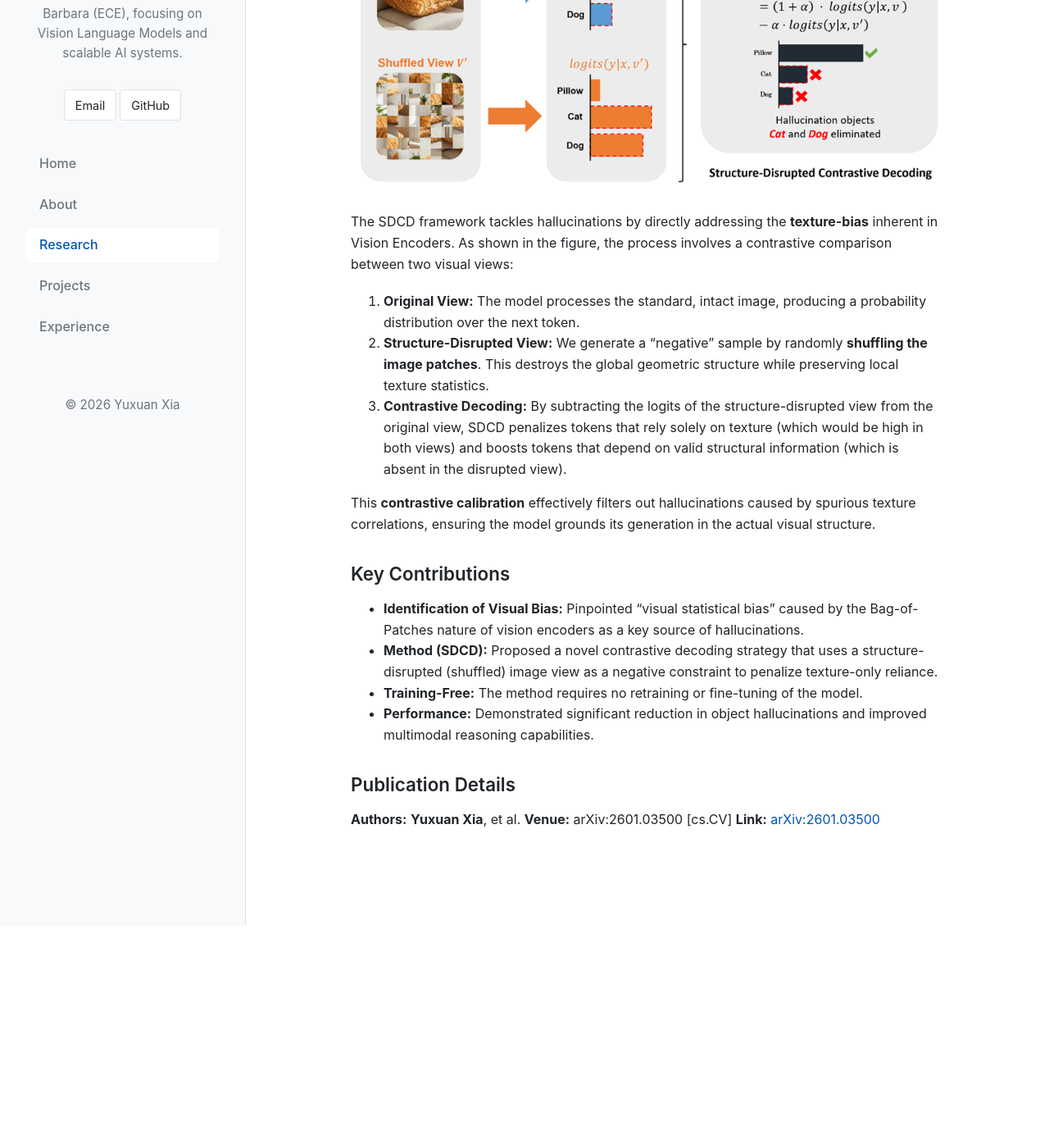
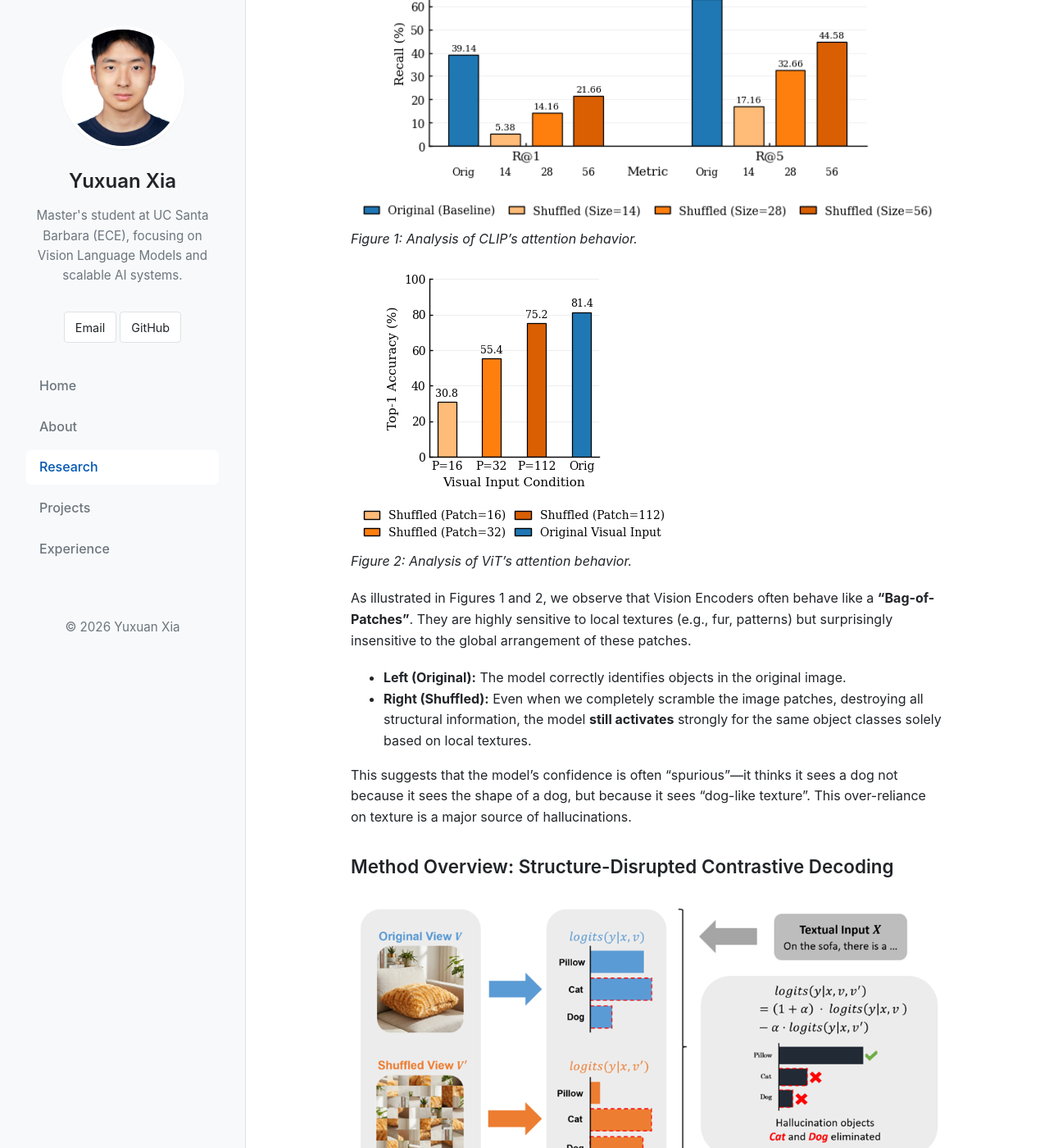
Before and after one commit to xyx-creator/xyx-creator.github.io, a Jekyll site: the page built from _research/2026-01-07-sdcd.md, in a window 1280 px wide and 1400 px high, scrolled down 998 px. Shown: the whole window at 82% size. Built offline with Jekyll 4.4.1, drawn with Linux system fonts in a browser that asks for light colours; before the commit the page ends 2127 px from its top, so only the background shows below that; some of the changed text lies outside the part shown.

Commit message:
Enhance SDCD research page with comprehensive visual analysis and new diagrams

```diff
--- a/_research/2026-01-07-sdcd.md
+++ b/_research/2026-01-07-sdcd.md
@@ -14,17 +14,44 @@ We identify that **visual statistical bias**, arising from the inherent Bag-of-P
 
 To address this, we introduce a training-free algorithm called **Structure-Disrupted Contrastive Decoding (SDCD)**, which performs contrastive calibration of the output distribution by introducing a shuffled structure-disrupted view. By penalizing tokens that maintain high confidence under this structure-less view, SDCD effectively suppresses the texture-driven bias. Experimental results demonstrate that SDCD significantly mitigates hallucinations across multiple benchmarks and enhances the overall multimodal capabilities of LVLMs.
 
-### Method Overview
+### The "Bag-of-Patches" Phenomenon
+
+Why do LVLMs hallucinate? A key reason lies in how their vision encoders (like CLIP or ViT) process images.
+
+![CLIP Bag-of-Patches Analysis](/assets/images/sdcd_CLIP_BoP.png)
+*Figure 1: Analysis of CLIP's attention behavior.*
+
+![ViT Bag-of-Patches Analysis](/assets/images/sdcd_ViT_BoP.png)
+*Figure 2: Analysis of ViT's attention behavior.*
+
+As illustrated in Figures 1 and 2, we observe that Vision Encoders often behave like a **"Bag-of-Patches"**. They are highly sensitive to local textures (e.g., fur, patterns) but surprisingly insensitive to the global arrangement of these patches.
+
+*   **Left (Original):** The model correctly identifies objects in the original image.
+*   **Right (Shuffled):** Even when we completely scramble the image patches, destroying all structural information, the model **still activates** strongly for the same object classes solely based on local textures.
+
+This suggests that the model's confidence is often "spurious"—it thinks it sees a dog not because it sees the shape of a dog, but because it sees "dog-like texture". This over-reliance on texture is a major source of hallucinations.
+
+### Method Overview: Structure-Disrupted Contrastive Decoding
 
 ![SDCD Framework](/assets/images/sdcd_overview.jpg)
 
-The SDCD framework tackles hallucinations by directly addressing the **texture-bias** inherent in Vision Encoders. As shown in the figure, the process involves a contrastive comparison between two visual views:
+To counter this, SDCD introduces a contrastive decoding strategy:
 
-1.  **Original View:** The model processes the standard, intact image, producing a probability distribution over the next token.
-2.  **Structure-Disrupted View:** We generate a "negative" sample by randomly **shuffling the image patches**. This destroys the global geometric structure while preserving local texture statistics.
-3.  **Contrastive Decoding:** By subtracting the logits of the structure-disrupted view from the original view, SDCD penalizes tokens that rely solely on texture (which would be high in both views) and boosts tokens that depend on valid structural information (which is absent in the disrupted view).
+1.  **Original View ($V$):** The model processes the intact image.
+2.  **Structure-Disrupted View ($V'$):** We artificially generate a "negative" view by **randomly shuffling the image patches**. This view contains *only* texture information but *no* structural information.
+3.  **Contrastive Calibration:** We subtract the logits of the disrupted view from the original view:
+    $$ P_{SDCD}(y|x) \propto \text{softmax}( \text{logit}(y|V) - \alpha \cdot \text{logit}(y|V') ) $$
 
-This **contrastive calibration** effectively filters out hallucinations caused by spurious texture correlations, ensuring the model grounds its generation in the actual visual structure.
+By doing this, we penalize tokens that are confident in *both* views (meaning they are texture-driven) and boost tokens that are confident *only* in the original view (meaning they rely on valid structure).
+
+### Qualitative Results
+
+![Hallucination Mitigation Example](/assets/images/sdcd_llava_gt_yes.jpg)
+*Figure 3: SDCD effectively corrects hallucinations.*
+
+In Figure 3, we see SDCD in action. The standard model (LLaVA) might hallucinate objects based on texture cues. However, by applying SDCD, the model suppresses these false positives and focuses on objects that are structurally present in the scene.
+
+*(Note: We also analyzed failure cases where the model might miss small objects if the structure disruption is too aggressive, as seen in `sdcd_llava_gt_no.jpg`, but overall, the precision is significantly improved.)*
 
 ### Key Contributions
 *   **Identification of Visual Bias:** Pinpointed "visual statistical bias" caused by the Bag-of-Patches nature of vision encoders as a key source of hallucinations.
```
Also changed, not shown: assets/images/sdcd_CLIP_BoP.png (added), assets/images/sdcd_ViT_BoP.png (added), assets/images/sdcd_llava_gt_no.jpg (added), assets/images/sdcd_llava_gt_yes.jpg (added), 1 other file.
